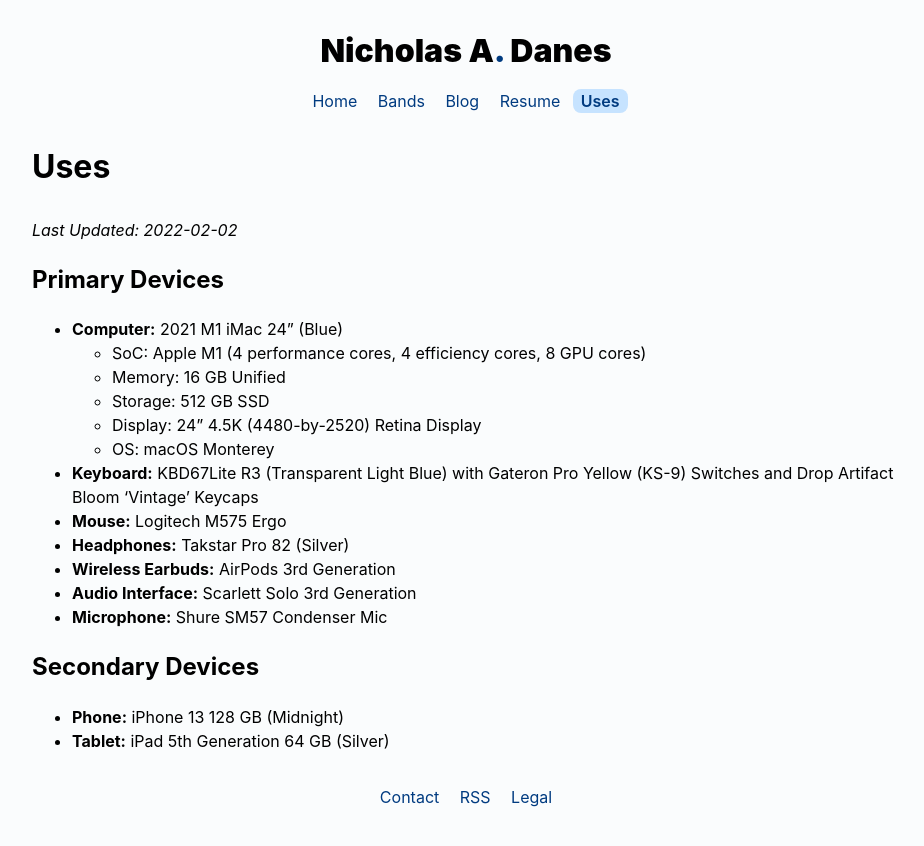
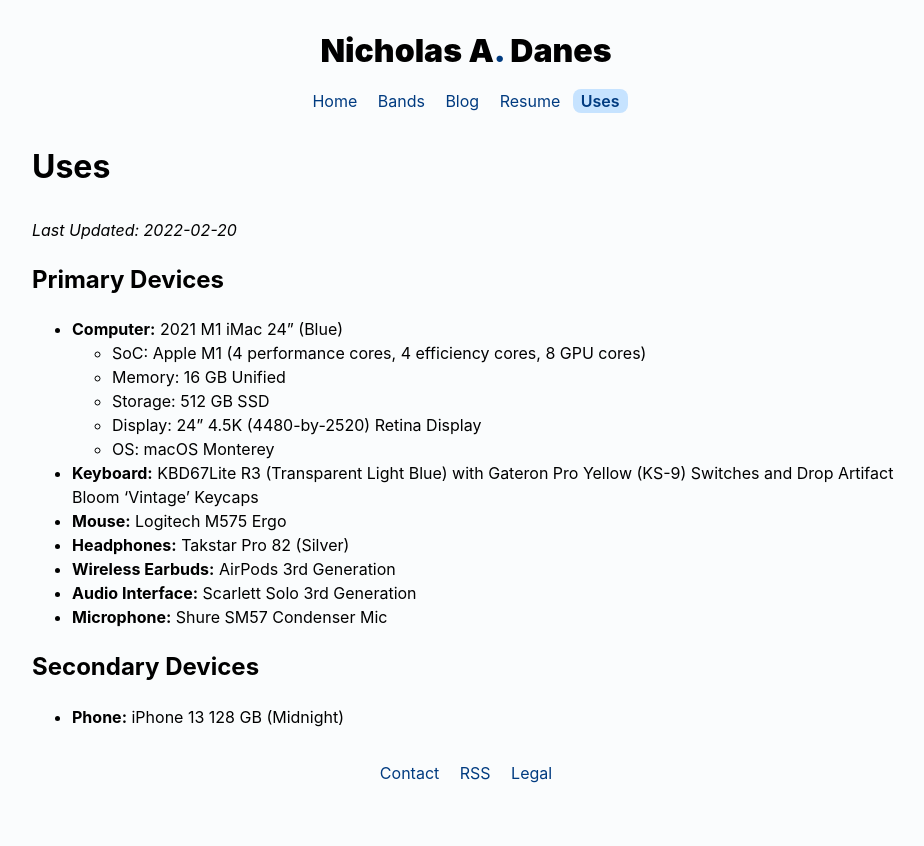
Before and after one commit to danesnick/old_website, a Jekyll site: the page built from uses.markdown, in a window 1280 px wide. Shown: the top 846 px of the page, without its empty margins (174-1098 px from the left). Built offline with Jekyll 4.4.1, drawn with Linux system fonts in a browser that asks for light colours.

Commit message:
Updated uses page

```diff
--- a/uses.markdown
+++ b/uses.markdown
@@ -6,7 +6,7 @@
 # Uses
 
 
-*Last Updated: 2022-02-02*
+*Last Updated: 2022-02-20*
 
 ## Primary Devices
 * **Computer:** 2021 M1 iMac 24" (Blue)
@@ -25,4 +25,3 @@
 ## Secondary Devices
 
 * **Phone:** iPhone 13 128 GB (Midnight)
-* **Tablet:** iPad 5th Generation 64 GB (Silver)
```
